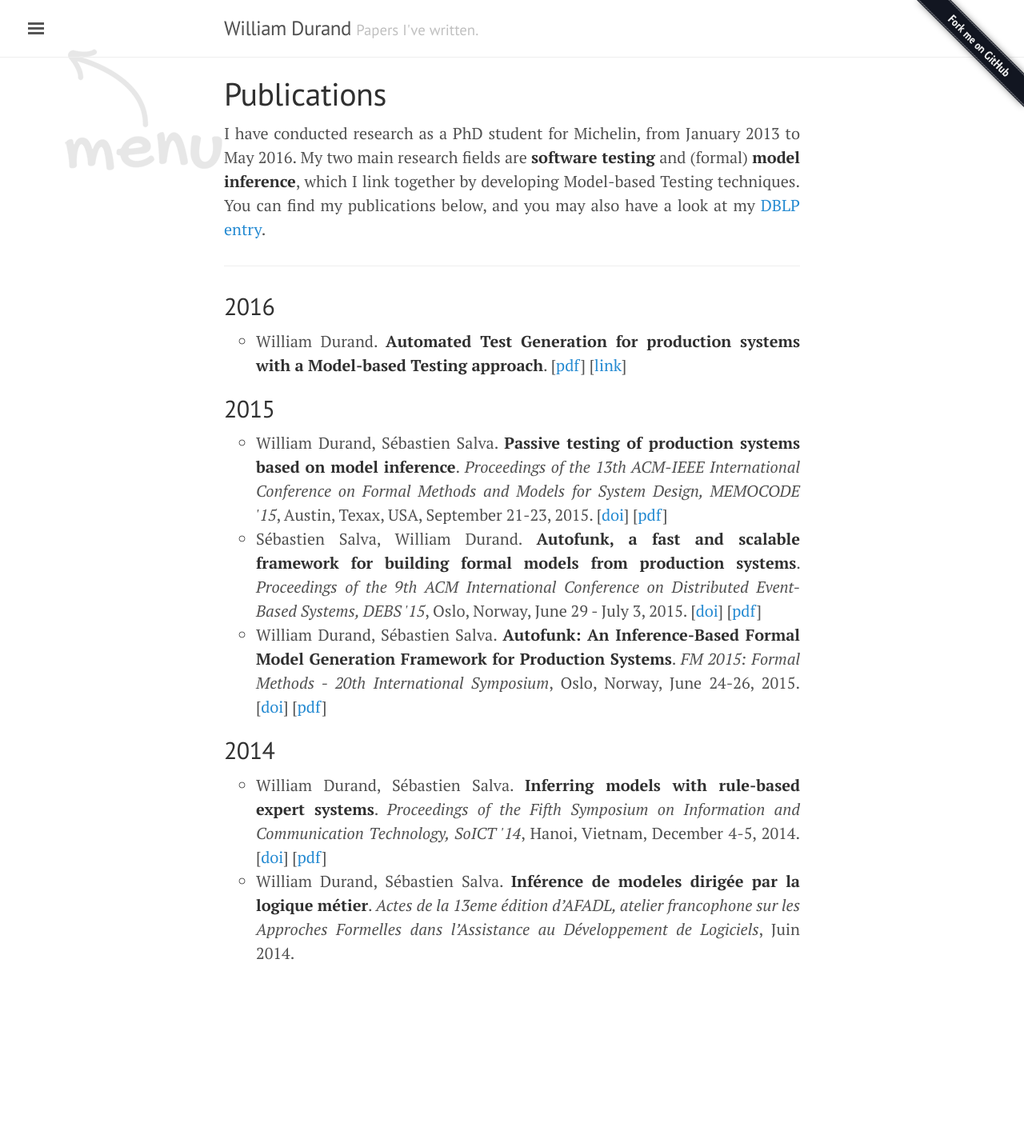
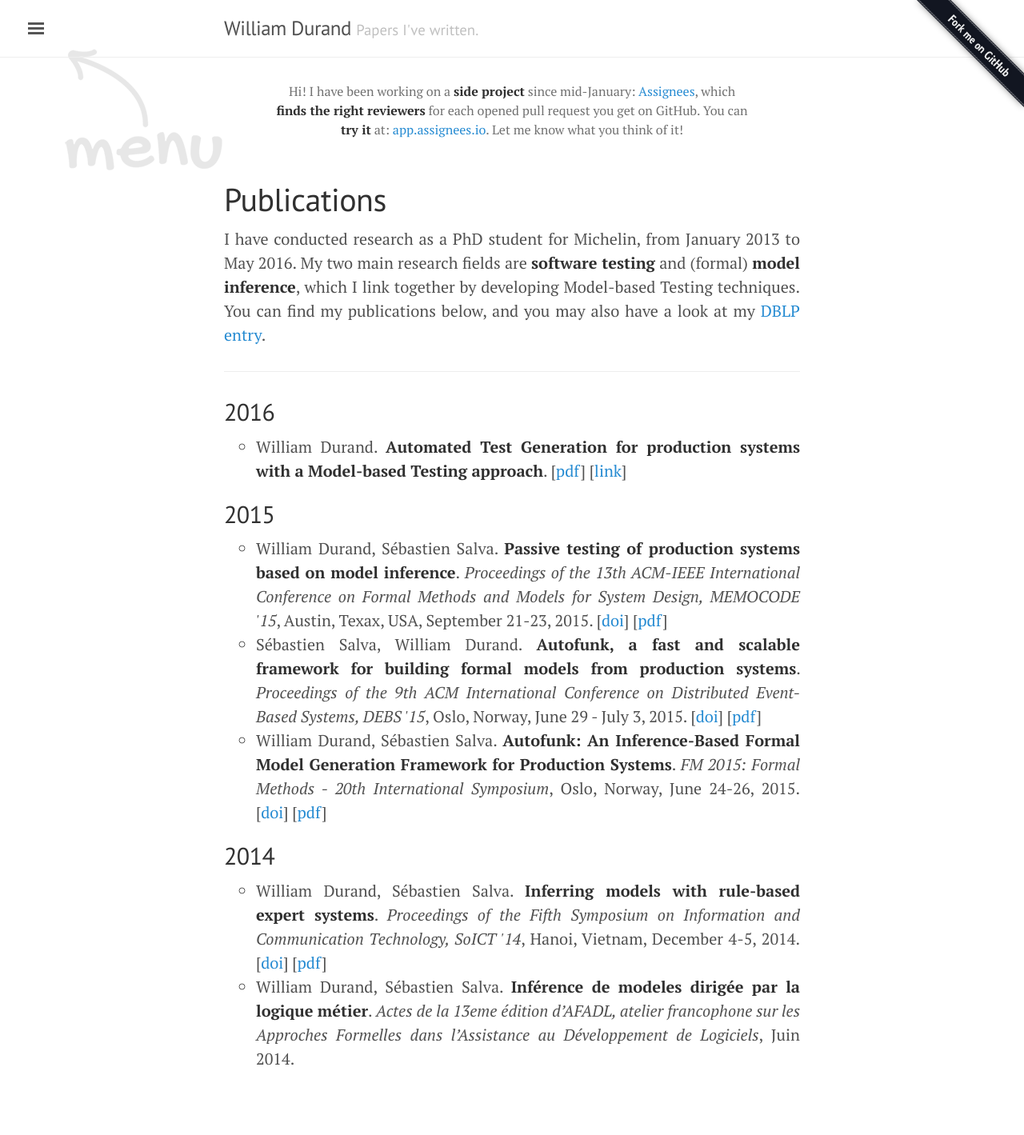
Before and after one commit to willdurand/willdurand.github.io, a Jekyll site: the page built from publications.md, in a window 1280 px wide. Shown: the whole page at 80% size. Built offline with Jekyll 4.4.1, drawn with Linux system fonts in a browser that asks for light colours; nearby versions of some CDN libraries; before the commit the page ends 1287 px from its top, so only the background shows below that.

Commit message:
Add message, fix a few things

```diff
--- a/_config.yml
+++ b/_config.yml
@@ -6,15 +6,15 @@ exclude:   [ README.md, Gemfile, vendor, .*, bower.json ]
 title: "William Durand"
 tagline: ""
 description: |
-    Hi! I'm <a href="http://www.twitter.com/couac">Will</a>.
-    <br>
-    <br>
-    28 years old. Lifelong learner. Open Source evangelist. Traveler. Triathlete. Work <a href="https://twitter.com/_TailorDev">@_TailorDev</a>.
-    <br>
-    <br>
-    <small>
-    <a href="mailto:will@drnd.me">will@drnd.me</a> | <a href="http://pgp.mit.edu/pks/lookup?op=get&search=0xa509bcf1c1274f3b">0xa509bcf1c1274f3b</a>
-    </small>
+  Hi! I'm <a href="http://www.twitter.com/couac">Will</a>.
+  <br>
+  <br>
+  28 years old. Lifelong learner. Open Source evangelist. Traveler. Triathlete. Work <a href="https://twitter.com/_TailorDev">@_TailorDev</a>.
+  <br>
+  <br>
+  <small>
+  <a href="mailto:will@drnd.me">will@drnd.me</a> | <a href="http://pgp.mit.edu/pks/lookup?op=get&search=0xa509bcf1c1274f3b">0xa509bcf1c1274f3b</a>
+  </small>
 
 # Used in Atom feeds
 url: "http://williamdurand.fr"
@@ -28,3 +28,11 @@ author:
 my_linkedin: http://linkedin.com/in/williamdurand
 my_github:   http://www.github.com/willdurand
 my_twitter:  http://www.twitter.com/couac
+
+global_message: |
+  Hi! I have been working on a **side project** since mid-January: [Assignees](https://app.assignees.io/),
+  which **finds the right reviewers** for each opened pull request you get on GitHub. You can **try it** at:
+  [app.assignees.io](https://app.assignees.io/). Let me know what you think of it!
+
+gems:
+  - jemoji
--- a/_layouts/main.html
+++ b/_layouts/main.html
@@ -3,6 +3,7 @@ layout: default
 ---
 
 <div class="container content">
-    <!-- <div class="message"></div> -->
+    <div class="message">{{ site.global_message|markdownify }}</div>
+
     {{ content }}
 </div>
--- a/_layouts/post.html
+++ b/_layouts/post.html
@@ -16,7 +16,7 @@ layout: main
 
   {% if page.audio != false %}
   <div class="post-audio">
-    <audio itemprop="audio" src="/mp3/{{ page.id | remove_first:'/' | replace:'/','-' }}.mp3" controls preload></audio>
+    <audio itemprop="audio" src="/mp3/{{ page.id|remove_first:'/'|replace:'/','-' }}.mp3" controls preload></audio>
   </div>
   {% endif %}
 
--- a/atom.xml
+++ b/atom.xml
@@ -9,7 +9,7 @@
     <id>{{ site.url }}/</id>
     <author>
         <name>{{ site.author.name }}</name>
-        <email>{{ site.author.email }}</email>
+        <email>{{ site.author.email }}</email>
     </author>
 
     {% for post in site.posts %}
--- a/css/poole.css
+++ b/css/poole.css
@@ -275,10 +275,13 @@ tbody tr:nth-child(odd) th {
  */
 
 .message {
-  margin-bottom: 1rem;
-  padding: 1rem;
+  width: 85%;
+  margin: 1rem auto;
+  padding: 0.5rem;
   color: #717171;
-  background-color: #f9f9f9;
+  background-color: transparent;
+  text-align: center;
+  font-size: 80%;
 }
 
 
--- a/php.xml
+++ b/php.xml
@@ -8,7 +8,7 @@
     <updated>{{ site.time | date_to_xmlschema }}</updated>
     <id>{{ site.url }}/</id>
     <author>
-        <name>{{ site.author.name }}</name>
+        <name>{{ site.author.name }}</name>
         <email>{{ site.author.email }}</email>
     </author>
 
--- a/publications.md
+++ b/publications.md
@@ -19,7 +19,7 @@ my [DBLP entry](http://dblp.uni-trier.de/pers/hd/d/Durand:William.html).
   <ul class="publications-by-year {{ data.year }}">
     {% for publication in data.publications %}
     <li class="publication">
-      {{ publication.authors }}. <strong>{{ publication.title }}</strong>. {% if publication.booktitle %}<em>{{ publication.booktitle }}</em>, {{ publication.where_and_when }}.{% endif %}
+      {{ publication.authors }}. <strong>{{ publication.title }}</strong>. {% if publication.booktitle %}<em>{{ publication.booktitle }}</em>, {{ publication.where_and_when }}.{% endif %}
       {% if publication.doi_url %}[<a href="{{ publication.doi_url }}">doi</a>]{% endif %}
       {% if publication.pdf %}[<a href="/papers/{{ publication.pdf }}">pdf</a>]{% endif %}
       {% if publication.url %}[<a href="{{ publication.url }}">link</a>]{% endif %}
```
